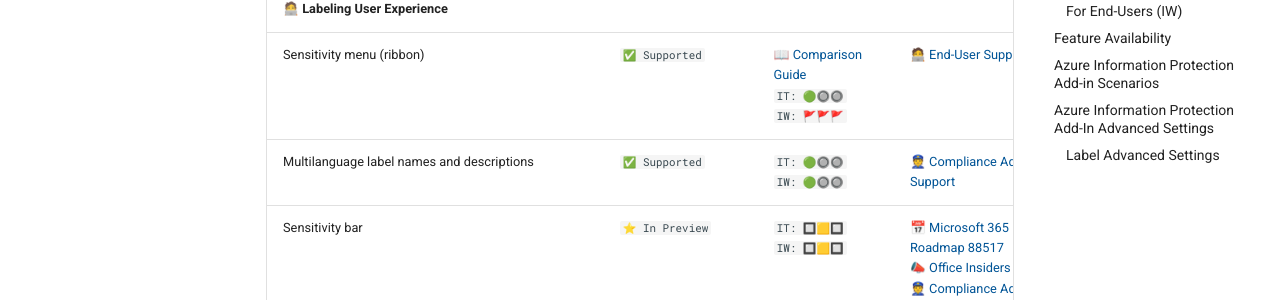
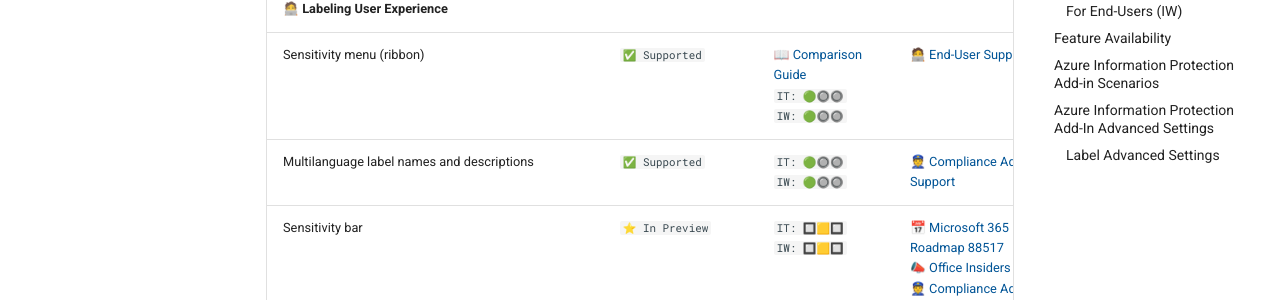
Before and after one commit to microsoft/ComplianceCxE, an MkDocs documentation site: the page built from docs/playbooks/AIP2MIP/CompareAIP2MIP.md, in a window 1280 px wide and 900 px high, scrolled down 1902 px. Shown: the part 151-451 px from the top of the window. Built offline with MkDocs 1.6.1 and Material for MkDocs 9.7.7, drawn with Linux system fonts in a browser that asks for light colours.

```diff
--- a/docs/playbooks/AIP2MIP/CompareAIP2MIP.md
+++ b/docs/playbooks/AIP2MIP/CompareAIP2MIP.md
@@ -44,7 +44,7 @@ Review the list of scenarios and their availability in built-in labeling below.
 | Support for labeling using Office perpetual | `⚫ Not Planned` | `IT: 🔘🔘🚫`<br>`IW: 🔘🔘🚫` | [➡️ Learn more](https://learn.microsoft.com/en-us/microsoft-365/compliance/sensitivity-labels-office-apps#labeling-client-for-desktop-apps) |
 | | | |
 | 🧑‍💻 **Labeling User Experience**  | | | |
-| Sensitivity menu (ribbon) | `✅ Supported` |📖 [Comparison Guide](Features/SensitivityMenu.md)<br>`IT: 🟢🔘🔘`<br>`IW: 🚩🚩🚩` | [🧑‍💻 End-User Support](https://support.microsoft.com/en-us/office/apply-sensitivity-labels-to-your-files-and-email-in-office-2f96e7cd-d5a4-403b-8bd7-4cc636bae0f9) |
+| Sensitivity menu (ribbon) | `✅ Supported` |📖 [Comparison Guide](Features/SensitivityMenu.md)<br>`IT: 🟢🔘🔘`<br>`IW: 🟢🔘🔘` | [🧑‍💻 End-User Support](https://support.microsoft.com/en-us/office/apply-sensitivity-labels-to-your-files-and-email-in-office-2f96e7cd-d5a4-403b-8bd7-4cc636bae0f9) |
 | Multilanguage label names and descriptions | `✅ Supported` | `IT: 🟢🔘🔘`<br>`IW: 🟢🔘🔘` | [👮 Compliance Admin Support](https://learn.microsoft.com/en-us/microsoft-365/compliance/create-sensitivity-labels) |
 | Sensitivity bar | `⭐ In Preview` | `IT: 🔲🟨🔲`<br>`IW: 🔲🟨🔲` | [📅 Microsoft 365 Roadmap 88517](https://www.microsoft.com/en-us/microsoft-365/roadmap?filters=&searchterms=88517)<br>[📣 Office Insiders Blog](https://insider.office.com/en-us/blog/sensitivity-bar-in-office-for-windows) <br>[👮 Compliance Admin Support](https://learn.microsoft.com/en-us/microsoft-365/compliance/sensitivity-labels-office-apps?view=o365-worldwide#sensitivity-bar)<br>[🧑‍💻 End-User Support](https://support.microsoft.com/en-us/office/apply-sensitivity-labels-to-your-files-and-email-in-office-2f96e7cd-d5a4-403b-8bd7-4cc636bae0f9) |
 | Label Colors | `⭐ In Preview` | `IT: 🟢🔘🔘`<br>`IW: 🟩🔘🔘` | [📅 Microsoft 365 Roadmap 93217](https://www.microsoft.com/en-us/microsoft-365/roadmap?filters=&searchterms=93217) |
```
